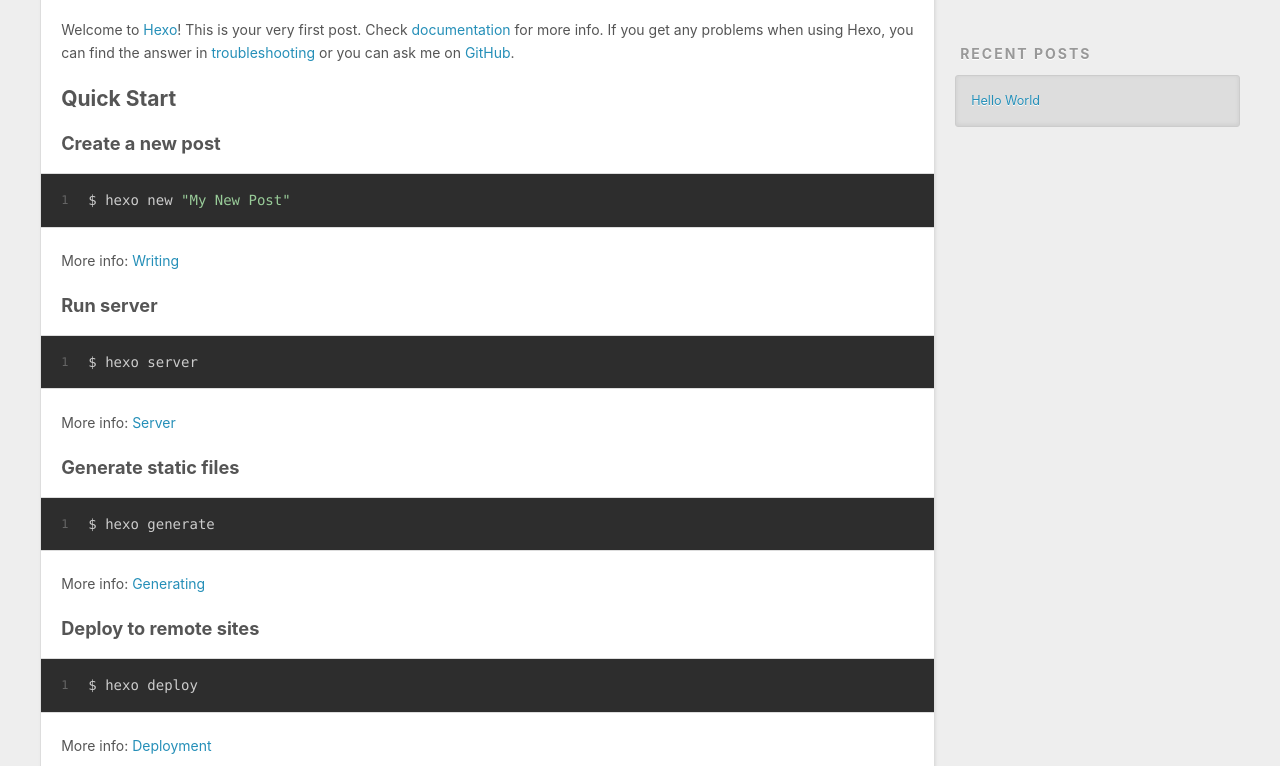
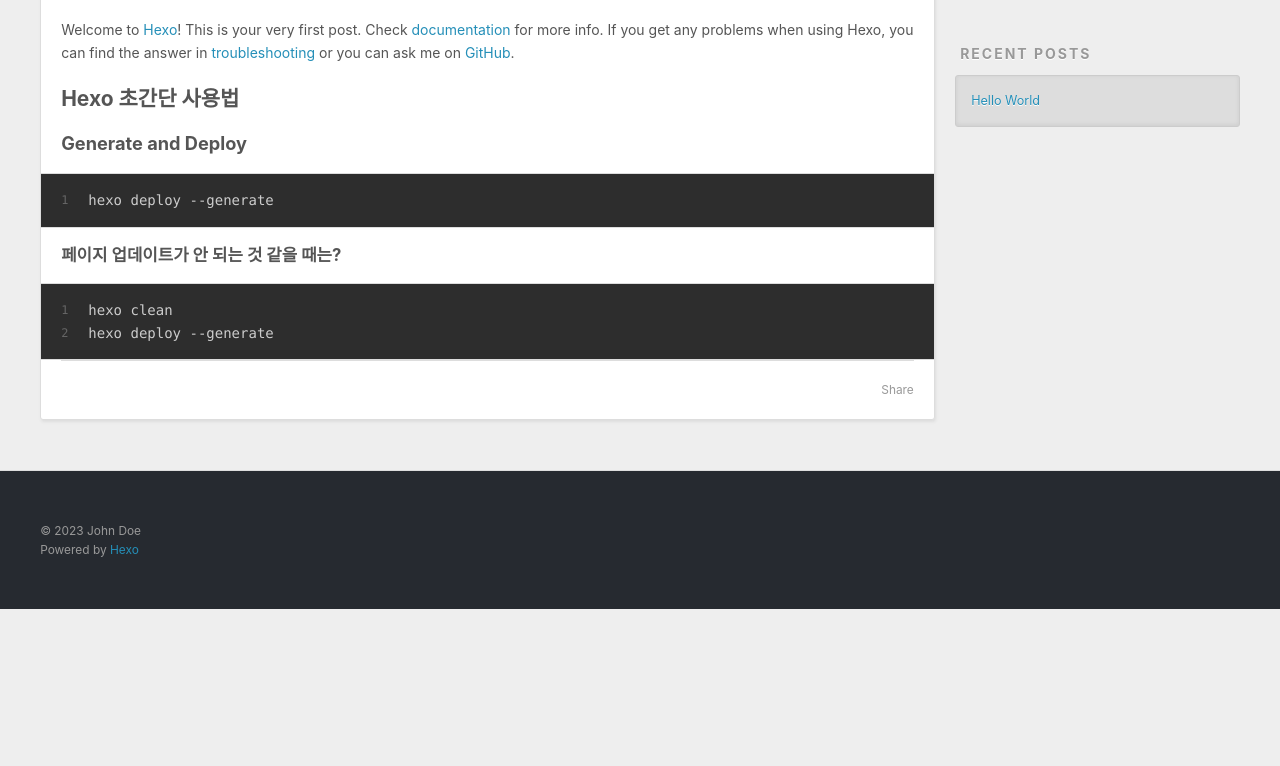
Before and after one commit to Canine89/canine89.github.io, a plain HTML site: page 2023/12/06/hello-world/index.html in a window 1280 px wide. Shown: the part 434-1200 px from the top of the page. After the commit the page ends 1043 px from the top, so only its background shows below. Drawn offline with Linux system fonts and the light colour scheme.

Commit message:
Site updated: 2023-12-06 17:25:33

```diff
--- a/2023/12/06/hello-world/index.html
+++ b/2023/12/06/hello-world/index.html
@@ -6,15 +6,15 @@
 
   <title>Hello World | Hexo</title>
   <meta name="viewport" content="width=device-width, initial-scale=1, shrink-to-fit=no">
-  <meta name="description" content="Welcome to Hexo! This is your very first post. Check documentation for more info. If you get any problems when using Hexo, you can find the answer in troubleshooting or you can ask me on GitHub. Quick">
+  <meta name="description" content="Welcome to Hexo! This is your very first post. Check documentation for more info. If you get any problems when using Hexo, you can find the answer in troubleshooting or you can ask me on GitHub. Hexo">
 <meta property="og:type" content="article">
 <meta property="og:title" content="Hello World">
 <meta property="og:url" content="http://example.com/2023/12/06/hello-world/index.html">
 <meta property="og:site_name" content="Hexo">
-<meta property="og:description" content="Welcome to Hexo! This is your very first post. Check documentation for more info. If you get any problems when using Hexo, you can find the answer in troubleshooting or you can ask me on GitHub. Quick">
+<meta property="og:description" content="Welcome to Hexo! This is your very first post. Check documentation for more info. If you get any problems when using Hexo, you can find the answer in troubleshooting or you can ask me on GitHub. Hexo">
 <meta property="og:locale" content="en_US">
 <meta property="article:published_time" content="2023-12-06T07:59:13.237Z">
-<meta property="article:modified_time" content="2023-12-06T07:59:13.237Z">
+<meta property="article:modified_time" content="2023-12-06T08:25:16.047Z">
 <meta property="article:author" content="John Doe">
 <meta name="twitter:card" content="summary">
 
@@ -94,18 +94,10 @@
     <div class="e-content article-entry" itemprop="articleBody">
 
         <p>Welcome to <a target="_blank" rel="noopener" href="https://hexo.io/">Hexo</a>! This is your very first post. Check <a target="_blank" rel="noopener" href="https://hexo.io/docs/">documentation</a> for more info. If you get any problems when using Hexo, you can find the answer in <a target="_blank" rel="noopener" href="https://hexo.io/docs/troubleshooting.html">troubleshooting</a> or you can ask me on <a target="_blank" rel="noopener" href="https://github.com/hexojs/hexo/issues">GitHub</a>.</p>
-<h2 id="Quick-Start"><a href="#Quick-Start" class="headerlink" title="Quick Start"></a>Quick Start</h2><h3 id="Create-a-new-post"><a href="#Create-a-new-post" class="headerlink" title="Create a new post"></a>Create a new post</h3><figure class="highlight bash"><table><tr><td class="gutter"><pre><span class="line">1</span><br></pre></td><td class="code"><pre><span class="line">$ hexo new <span class="string">&quot;My New Post&quot;</span></span><br></pre></td></tr></table></figure>
+<h2 id="Hexo-초간단-사용법"><a href="#Hexo-초간단-사용법" class="headerlink" title="Hexo 초간단 사용법"></a>Hexo 초간단 사용법</h2><h3 id="Generate-and-Deploy"><a href="#Generate-and-Deploy" class="headerlink" title="Generate and Deploy"></a>Generate and Deploy</h3><figure class="highlight plaintext"><table><tr><td class="gutter"><pre><span class="line">1</span><br></pre></td><td class="code"><pre><span class="line">hexo deploy --generate</span><br></pre></td></tr></table></figure>
 
-<p>More info: <a target="_blank" rel="noopener" href="https://hexo.io/docs/writing.html">Writing</a></p>
-<h3 id="Run-server"><a href="#Run-server" class="headerlink" title="Run server"></a>Run server</h3><figure class="highlight bash"><table><tr><td class="gutter"><pre><span class="line">1</span><br></pre></td><td class="code"><pre><span class="line">$ hexo server</span><br></pre></td></tr></table></figure>
+<h4 id="페이지-업데이트가-안-되는-것-같을-때는"><a href="#페이지-업데이트가-안-되는-것-같을-때는" class="headerlink" title="페이지 업데이트가 안 되는 것 같을 때는?"></a>페이지 업데이트가 안 되는 것 같을 때는?</h4><figure class="highlight plaintext"><table><tr><td class="gutter"><pre><span class="line">1</span><br><span class="line">2</span><br></pre></td><td class="code"><pre><span class="line">hexo clean</span><br><span class="line">hexo deploy --generate</span><br></pre></td></tr></table></figure>
 
-<p>More info: <a target="_blank" rel="noopener" href="https://hexo.io/docs/server.html">Server</a></p>
-<h3 id="Generate-static-files"><a href="#Generate-static-files" class="headerlink" title="Generate static files"></a>Generate static files</h3><figure class="highlight bash"><table><tr><td class="gutter"><pre><span class="line">1</span><br></pre></td><td class="code"><pre><span class="line">$ hexo generate</span><br></pre></td></tr></table></figure>
-
-<p>More info: <a target="_blank" rel="noopener" href="https://hexo.io/docs/generating.html">Generating</a></p>
-<h3 id="Deploy-to-remote-sites"><a href="#Deploy-to-remote-sites" class="headerlink" title="Deploy to remote sites"></a>Deploy to remote sites</h3><figure class="highlight bash"><table><tr><td class="gutter"><pre><span class="line">1</span><br></pre></td><td class="code"><pre><span class="line">$ hexo deploy</span><br></pre></td></tr></table></figure>
-
-<p>More info: <a target="_blank" rel="noopener" href="https://hexo.io/docs/one-command-deployment.html">Deployment</a></p>
 
 
     </div>
```
Also changed, not shown: index.html (+2 -10 lines).
